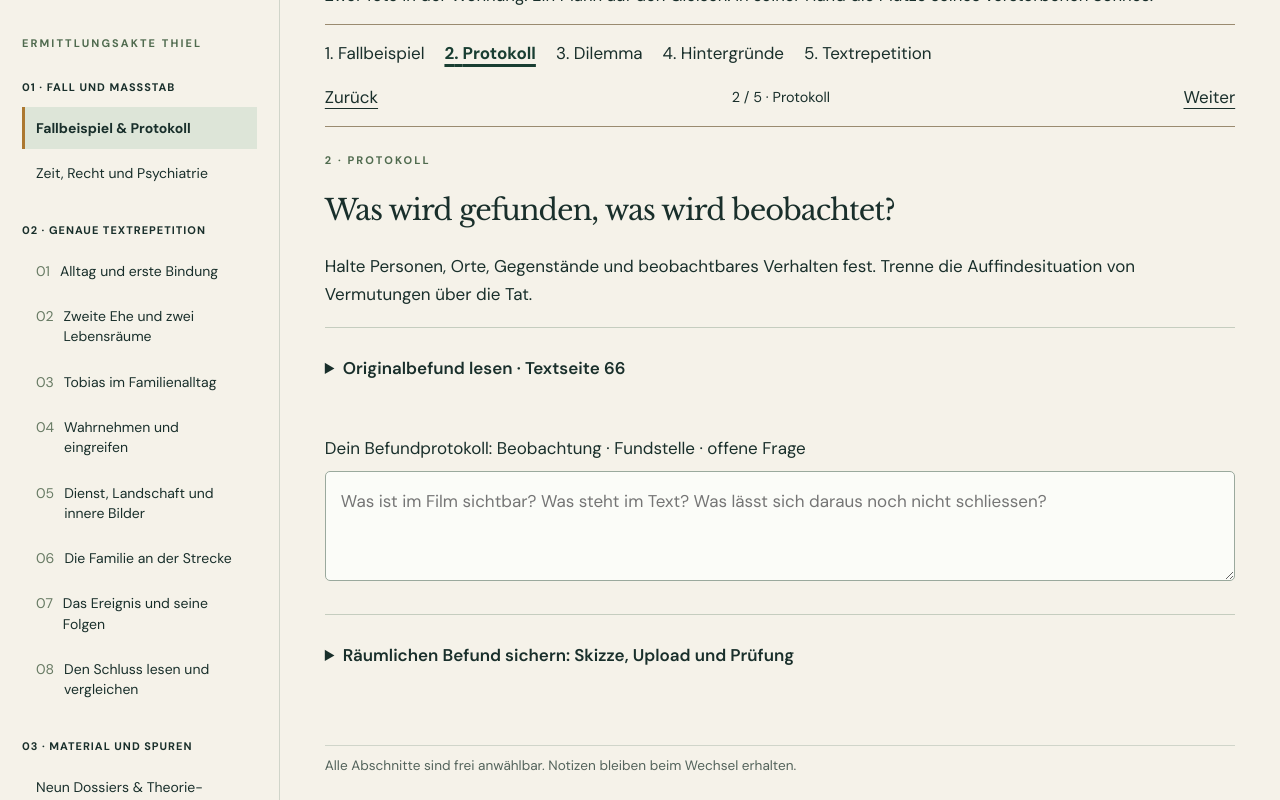
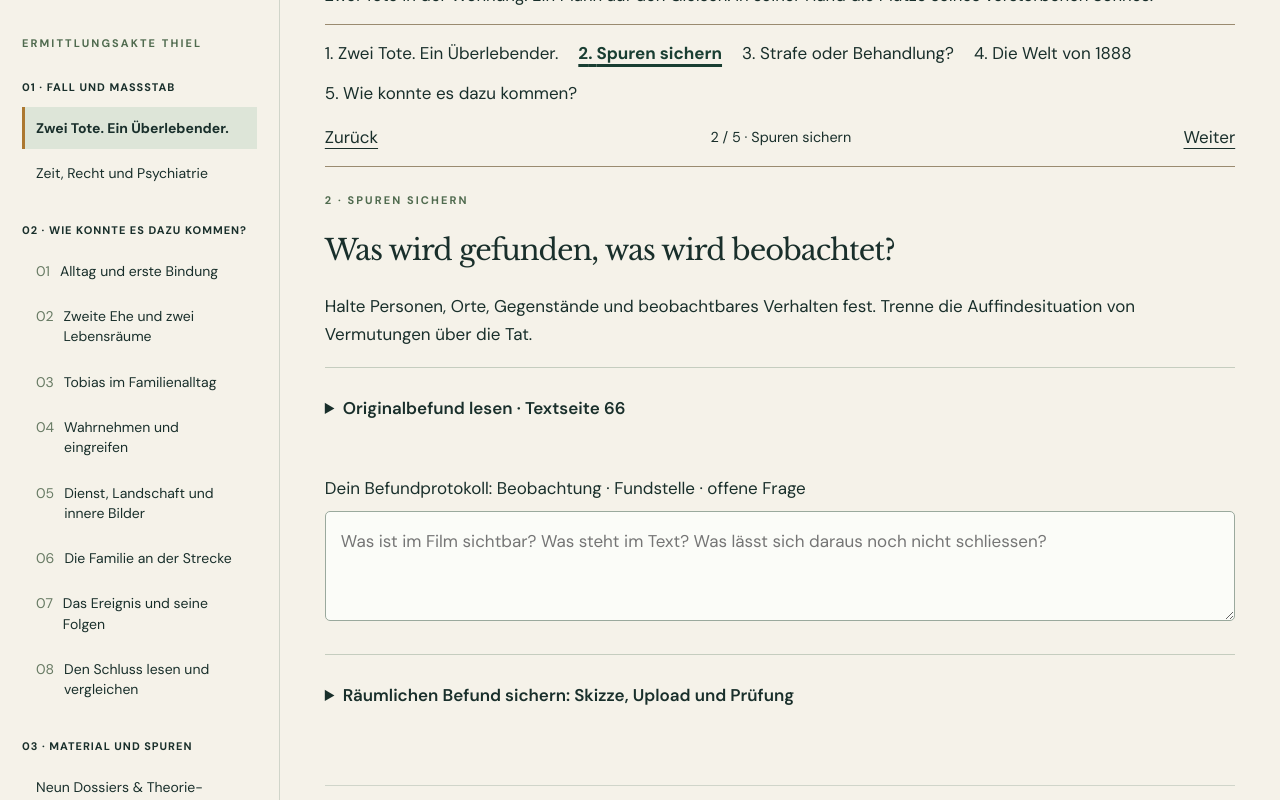
Before and after one commit to PatrickFischerKSA/bahnwaerter-thiel-lesestrecke, a Next.js app: page / in a window 1280 px wide. Both pictures are taken after a click on the button "Weiter". Shown: the part 332-1132 px from the top of the page. Built offline with nearby package versions, Linux system fonts and the light colour scheme.

Commit message:
Give the investigation chapters meaningful narrative titles

```diff
--- a/app/investigation.tsx
+++ b/app/investigation.tsx
@@ -76,7 +76,7 @@ export default function Investigation({
 }: Props) {
   const [message, setMessage] = useState("");
   const [activeClip, setActiveClip] = useState("wohnung");
-  const entrySteps = ["Fallbeispiel", "Protokoll", "Dilemma", "Hintergründe", "Textrepetition"];
+  const entrySteps = ["Zwei Tote. Ein Überlebender.", "Spuren sichern", "Strafe oder Behandlung?", "Die Welt von 1888", "Wie konnte es dazu kommen?"];
   const storedStep = Number(answers["case:entry-step"] || 0);
   const entryStep = Number.isInteger(storedStep) && storedStep >= 0 && storedStep < 5 ? storedStep : 0;
   const pauseEntryFilms = () => document.querySelectorAll<HTMLVideoElement>(".entry-reader video").forEach(video => video.pause());
@@ -118,7 +118,7 @@ export default function Investigation({
           <span className="file-seal">Zurechnung ungeklärt</span>
         </div>
         {heading(
-          "Fallbeispiel · Gerhart Hauptmann, 1888",
+          "Der Fall Thiel · Gerhart Hauptmann, 1888",
           "Der Fall Thiel: Was ist geschehen?",
           "Zwei Tote in der Wohnung. Ein Mann auf den Gleisen. In seiner Hand die Mütze seines verstorbenen Sohnes.",
         )}
@@ -127,10 +127,10 @@ export default function Investigation({
           <label className="entry-select">Abschnitt<select value={entryStep} onChange={event => changeEntryStep(Number(event.target.value))}>{entrySteps.map((name, index) => <option key={name} value={index}>{index + 1}. {name}</option>)}</select></label>
           <div className="entry-paging"><button disabled={entryStep === 0} onClick={() => changeEntryStep(entryStep - 1)}>Zurück</button><span aria-live="polite">{entryStep + 1} / 5 · {entrySteps[entryStep]}</span>{entryStep < 4 ? <button onClick={() => changeEntryStep(entryStep + 1)}>Weiter</button> : <button onClick={() => go("lesen/anfang")}>Text lesen</button>}</div>
         </nav>
-        <div hidden={entryStep !== 0} className="entry-page" aria-label="Fallbeispiel">
+        <div hidden={entryStep !== 0} className="entry-page" aria-label="Zwei Tote. Ein Überlebender.">
         <div className="clip-index" aria-label="Filmbeispiel wählen">{[["wohnung", "Die Wohnung"], ["gleise", "An den Gleisen"], ["anstalt", "In der Anstalt"]].map(([id, label]) => <button key={id} aria-pressed={activeClip === id} onClick={() => { pauseEntryFilms(); setActiveClip(id); }}>{label}</button>)}</div>
         <div className="evidence-divider">
-          <span>1 · Fallbeispiel / Drei kurze Filmsequenzen</span>
+          <span>1 · Zwei Tote. Ein Überlebender.</span>
           <span>DEFA · 1982</span>
         </div>
         <section
@@ -215,9 +215,9 @@ export default function Investigation({
           </p>
         </section>
         </div>
-        <div hidden={entryStep !== 1} className="entry-page" aria-label="Protokoll">
+        <div hidden={entryStep !== 1} className="entry-page" aria-label="Spuren sichern">
         <section className="entry-stage" aria-labelledby="protokoll-heading">
-          <p className="eyebrow">2 · Protokoll</p>
+          <p className="eyebrow">2 · Spuren sichern</p>
           <h2 id="protokoll-heading">Was wird gefunden, was wird beobachtet?</h2>
           <p>Halte Personen, Orte, Gegenstände und beobachtbares Verhalten fest. Trenne die Auffindesituation von Vermutungen über die Tat.</p>
         <details className="entry-module">
@@ -231,10 +231,10 @@ export default function Investigation({
           </details>
         </section>
         </div>
-        <div hidden={entryStep !== 2} className="entry-page" aria-label="Dilemma">
+        <div hidden={entryStep !== 2} className="entry-page" aria-label="Strafe oder Behandlung?">
         <div className="case-opening">
           <div>
-            <p className="case-stamp">3 · Das Dilemma kurz umrissen</p>
+            <p className="case-stamp">3 · Strafe oder Behandlung?</p>
             <h2>Gefängnis oder Krankenhaus?</h2>
             <p>
               Soll Thiel für die Tötungen bestraft werden, benötigt er psychiatrische Behandlung – und wie hängen diese Fragen zusammen? Entscheidend ist auch sein Zustand zur Tatzeit. Die Überführung in die Charité ist noch kein Urteil.
@@ -264,9 +264,9 @@ export default function Investigation({
           </div>
         </div>
         </div>
-        <div hidden={entryStep !== 3} className="entry-page" aria-label="Hintergründe">
+        <div hidden={entryStep !== 3} className="entry-page" aria-label="Die Welt von 1888">
         <section className="entry-stage" aria-labelledby="background-heading">
-          <p className="eyebrow">4 · Hintergründe</p>
+          <p className="eyebrow">4 · Die Welt von 1888</p>
           <h2 id="background-heading">Welche Massstäbe gelten um 1888?</h2>
           <p>Strafrecht, Psychiatrie und gesellschaftliche Bedingungen liefern die Massstäbe für die Untersuchung. Danach wird die Vorgeschichte Abschnitt für Abschnitt am Text rekonstruiert.</p>
           <div className="actions"><button className="primary" onClick={() => go("kontext")}>Zeit, Recht und Psychiatrie</button><button onClick={() => go("quellen")}>Historische Originalquellen</button></div>
@@ -426,12 +426,12 @@ export default function Investigation({
           </details>
         </section>
         </div>
-        <div hidden={entryStep !== 4} className="entry-page" aria-label="Textrepetition">
+        <div hidden={entryStep !== 4} className="entry-page" aria-label="Wie konnte es dazu kommen?">
         <section className="entry-stage" aria-labelledby="repetition-heading">
-          <p className="eyebrow">5 · Genaue Textrepetition</p>
+          <p className="eyebrow">5 · Wie konnte es dazu kommen?</p>
           <h2 id="repetition-heading">Die Vorgeschichte am Wortlaut rekonstruieren.</h2>
           <p>Acht Abschnitte führen vom Alltag bis zum Zusammenbruch. In jedem Abschnitt stehen zuerst Originaltext und Film, danach Detailfragen mit Feedback und Musterüberlegungen. Sichere die Belege für dein späteres Ergebnis.</p>
-          <button className="primary" onClick={() => go("lesen/anfang")}>Textrepetition beginnen: Alltag und erste Bindung</button>
+          <button className="primary" onClick={() => go("lesen/anfang")}>Die Vorgeschichte lesen: Alltag und erste Bindung</button>
         </section>
         <details className="entry-module"><summary>Gesamter Ermittlungsweg und vorläufige Hypothese</summary>
         <section className="panel padded">
@@ -475,7 +475,7 @@ export default function Investigation({
           "Welche Erklärung steht zunächst im Raum – und was müsste sie belegen?",
         )}
         <button className="primary" onClick={() => go("lesen/anfang")}>
-          Zur genauen Textrepetition
+          Die Vorgeschichte am Text untersuchen
         </button>
         </details>
         </div>
@@ -692,7 +692,7 @@ export default function Investigation({
           </p>
         </section>
         <button className="primary" onClick={() => go("lesen/anfang")}>
-          Zur genauen Textrepetition →
+          Die Vorgeschichte am Text untersuchen →
         </button>
       </>
     );
--- a/app/page.tsx
+++ b/app/page.tsx
@@ -305,7 +305,7 @@ export default function Home() {
               href="#fall"
               aria-current={route === "fall" ? "page" : undefined}
             >
-              Fallbeispiel & Protokoll
+              Zwei Tote. Ein Überlebender.
             </a>
             <a
               href="#kontext"
@@ -313,7 +313,7 @@ export default function Home() {
             >
               Zeit, Recht und Psychiatrie
             </a>
-            <h2>02 · Genaue Textrepetition</h2>
+            <h2>02 · Wie konnte es dazu kommen?</h2>
             {chapters.map((c, i) => (
               <a
                 aria-current={route === "lesen/" + c.id ? "page" : undefined}
```
Also changed, not shown: tests/browser/sketch-errors.cjs (+1 -1 lines), tests/browser/sketch-no-webgpu.cjs (+1 -1 lines), tests/browser/sketch-ui.cjs (+1 -1 lines), 1 other file (tests, documents, lock files or other folders).
